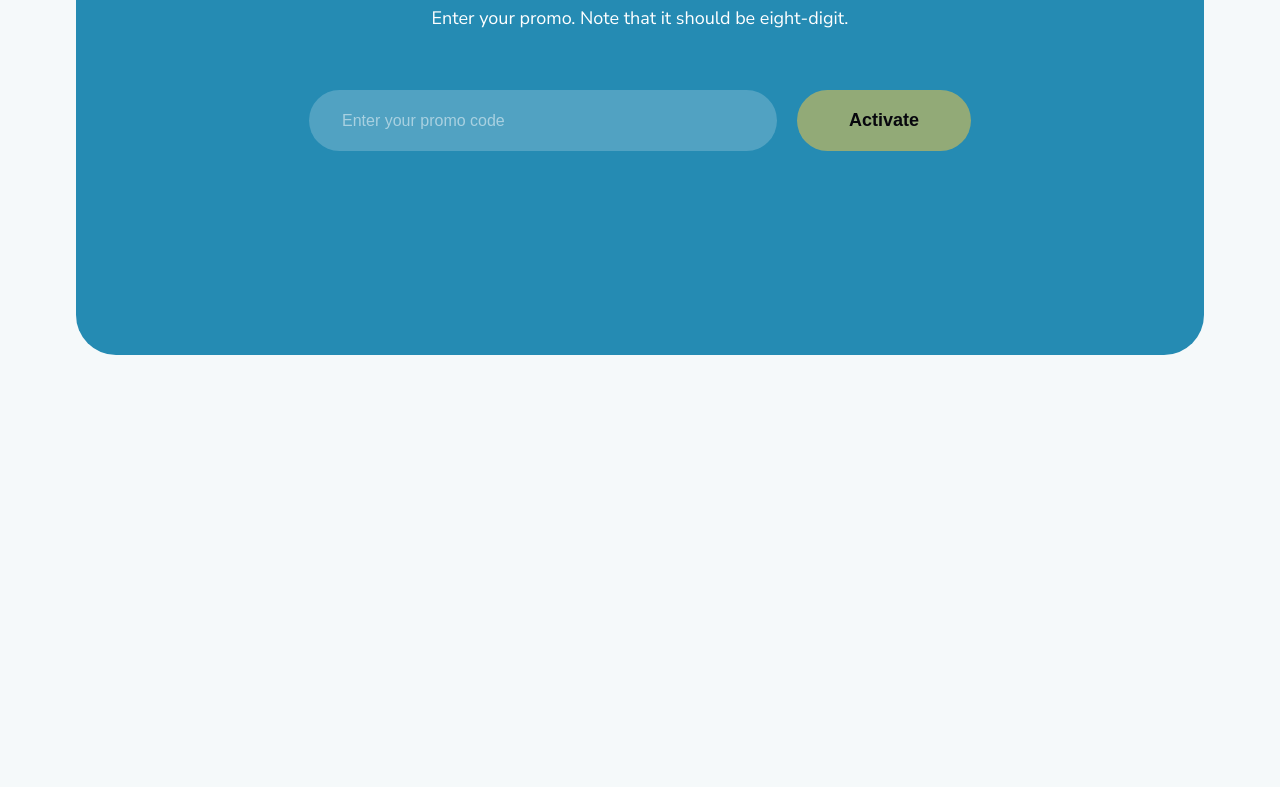
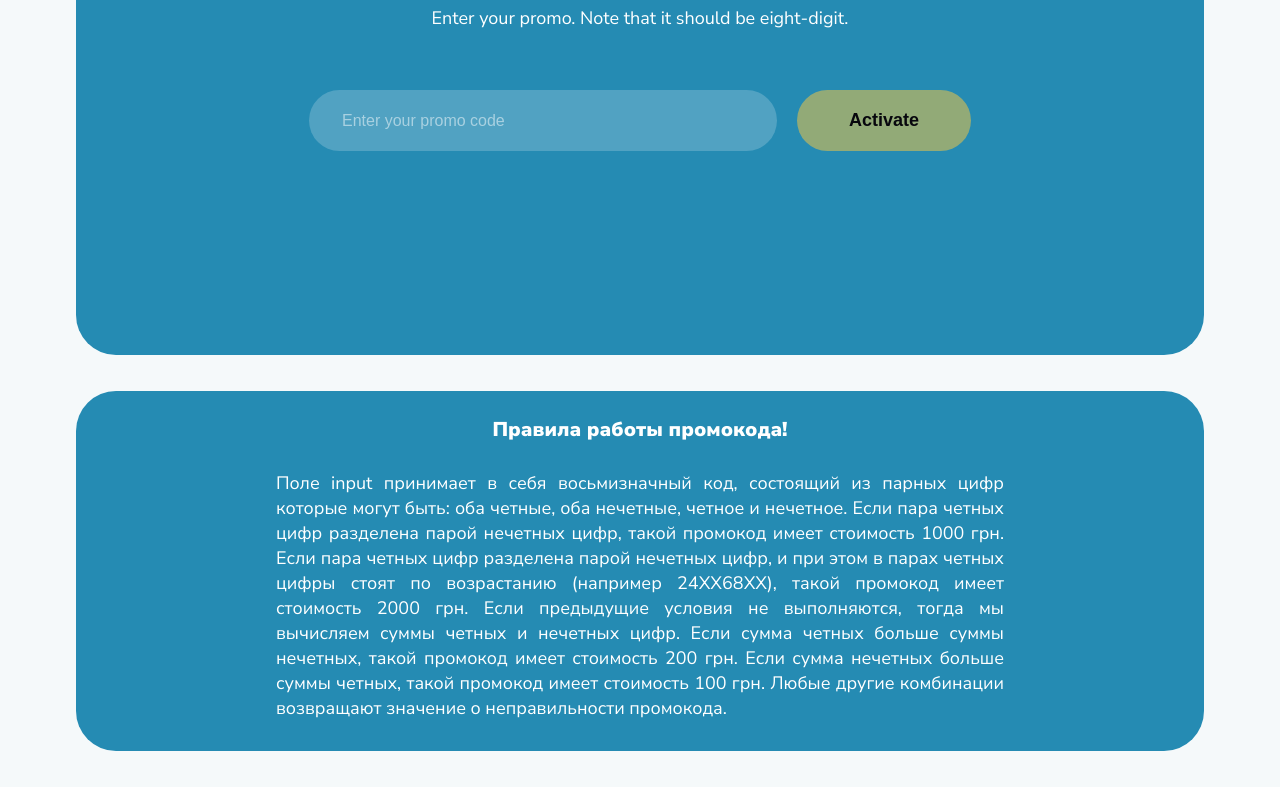
Before and after one commit to AlenaYarmak/promocode, a website: page index.html in a window 1280 px wide. Shown: the part 211-998 px from the top of the page. Before the commit the page ends 800 px from the top, so only its background shows below. Drawn offline with Linux system fonts and the light colour scheme.

Commit message:
promocode description

```diff
--- a/index.html
+++ b/index.html
@@ -33,6 +33,22 @@
             <div class="describe">
 
         </section>
+        <section class="description">
+            <h1 class="description__title">
+                Правила работы промокода!
+            </h1>
+            <div class="description__text">
+
+Поле input принимает в себя восьмизначный код, состоящий из парных цифр которые могут быть:
+оба четные,
+оба нечетные,
+четное и нечетное.
+Если пара четных цифр разделена парой нечетных цифр, такой промокод имеет стоимость 1000 грн.
+Если пара четных цифр разделена парой нечетных цифр, и при этом в парах четных цифры стоят по возрастанию (например 24ХХ68ХХ), такой промокод имеет стоимость 2000 грн.
+Если предыдущие условия не выполняются, тогда мы вычисляем суммы четных и нечетных цифр. Если сумма четных больше суммы нечетных, такой промокод имеет стоимость 200 грн. Если сумма нечетных больше суммы четных, такой промокод имеет стоимость 100 грн.
+Любые другие комбинации возвращают значение о неправильности промокода.
+            </div>
+        </section>
     </div>
     <script src="js/promo.js"></script>
 </body>
--- a/scss/style.scss
+++ b/sass/style.scss
@@ -82,3 +82,24 @@ input::-webkit-inner-spin-button {
     font-family: 'Nunito Sans', sans-serif;
     font-size: 18px;
 }
+.description {
+    background-color: $promo-color;
+    border-radius: 40px;
+    color: $text-color;
+    max-width: 1264px;
+    height: 360px;
+    margin: 36px;
+    &__title {
+        padding-top: 25px;
+        text-align: center;
+        font-family: 'Nunito Sans', sans-serif;
+        font-size: 20px;
+    }
+    &__text {
+        padding: 28px 200px;
+        font-family: 'Nunito Sans', sans-serif;
+        font-size: 18px;
+        line-height: 25px;
+        text-align: justify;
+    }
+}
```
Also changed, not shown: package.json (added, +23 -0 lines), css/style.css, sass/normalize.scss (renamed from scss/normalize.scss), sass/vars.scss (renamed from scss/vars.scss), 5 other files.
